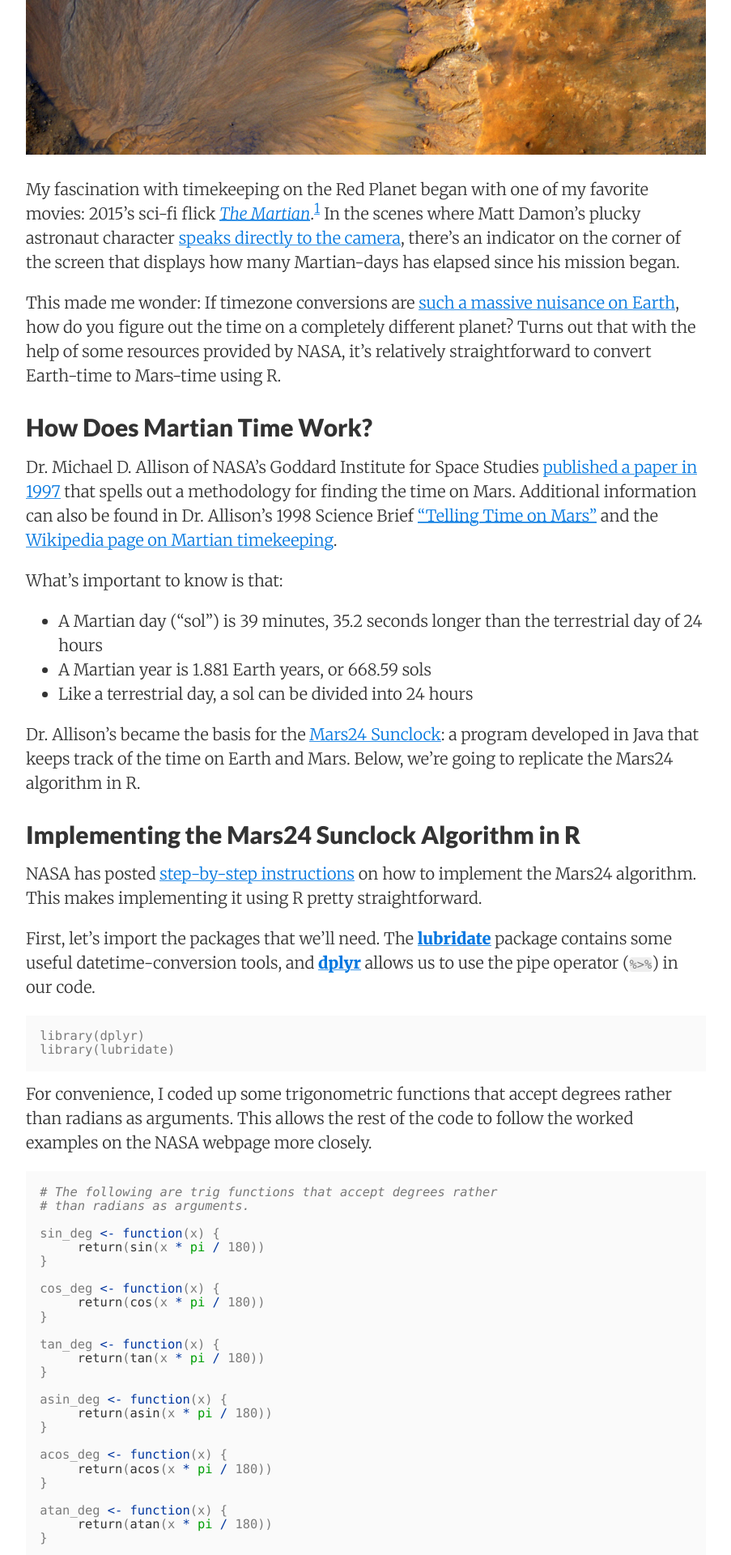
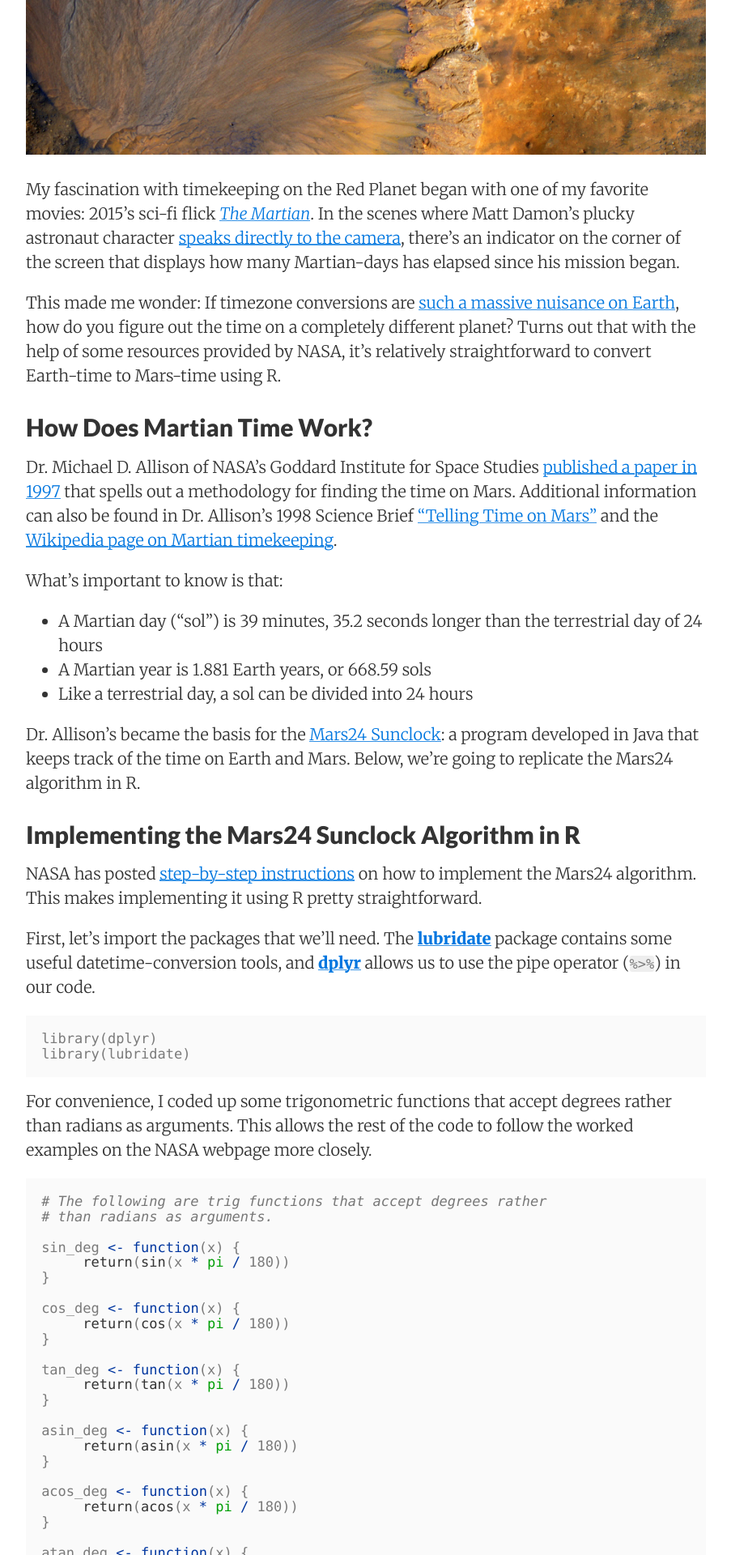
Before and after one commit to sewardlee337/sewardlee337.github.io, a Jekyll site: the page built from blog/_posts/2020-09-28-timekeeping-on-mars-with-r.md, in a window 1280 px wide. Shown: the part 654-2574 px from the top of the page at 81% size, without its empty margins (188-1091 px from the left). Built offline with Jekyll 4.4.1, drawn with Linux system fonts in a browser that asks for light colours; nearby versions of some CDN libraries; some of the changed text lies outside the part shown.

Commit message:
Small edits

```diff
--- a/_sass/_code.scss
+++ b/_sass/_code.scss
@@ -7,7 +7,7 @@ pre code {
 pre,
 code {
   font-family: $monospace-font-family;
-  font-size: 0.77rem;
+  font-size: 0.85rem;
 }
 
 code {
--- a/blog/_posts/2020-09-28-timekeeping-on-mars-with-r.md
+++ b/blog/_posts/2020-09-28-timekeeping-on-mars-with-r.md
@@ -9,7 +9,7 @@ tags: [astronomy, r]
 
 <img src = "/assets/images/nasa-E7q00J_8N7A-unsplash.jpg">
 
-My fascination with timekeeping on the Red Planet began with one of my favorite movies: 2015's sci-fi flick [_The Martian_](https://youtu.be/ej3ioOneTy8).[^1] In the scenes where Matt Damon's plucky astronaut character [speaks directly to the camera](https://www.youtube.com/watch?v=IDnUUJqdg-w), there's an indicator on the  corner of the screen that displays how many Martian-days has elapsed since his mission began.
+My fascination with timekeeping on the Red Planet began with one of my favorite movies: 2015's sci-fi flick [_The Martian_](https://youtu.be/ej3ioOneTy8). In the scenes where Matt Damon's plucky astronaut character [speaks directly to the camera](https://www.youtube.com/watch?v=IDnUUJqdg-w), there's an indicator on the  corner of the screen that displays how many Martian-days has elapsed since his mission began.
 
 This made me wonder: If timezone conversions are [such a massive nuisance on Earth](https://xkcd.com/1883/), how do you figure out the time on a completely different planet? Turns out that with the help of some resources provided by NASA, it's relatively straightforward to convert Earth-time to Mars-time using R.
 
@@ -214,7 +214,3 @@ earth2mars_convert(example_datetime)
 The function `earth2mars_convert()` should return: `23.99425`.
 
 23.99425 hours, or 23:59:39, was the Mean Solar Time at Mars's prime meridian during midnight of January 6, 2000 (UTC) on Earth.
-
-
----
-[^1]: I also love the novel it was based on.
```
Also changed, not shown: blog/_posts/2020-09-26-bayes-theorem-at-the-cia.md (+1 -1 lines).
